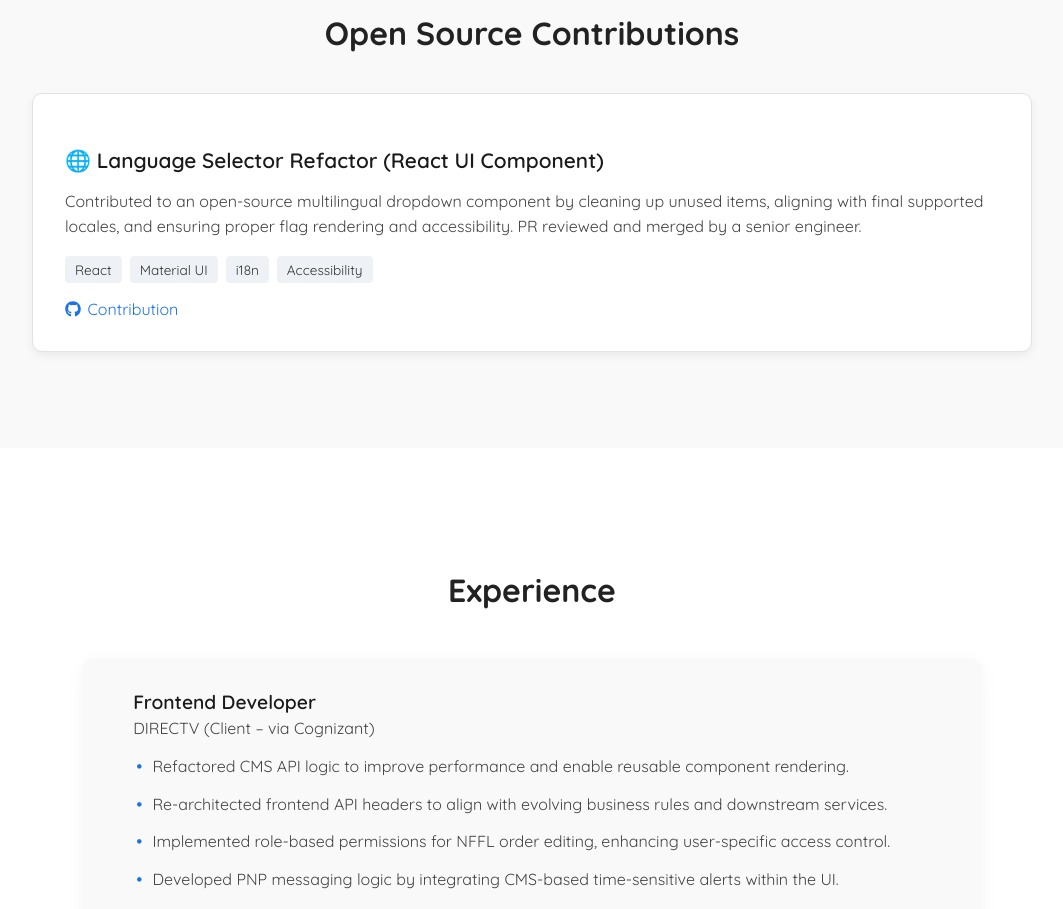
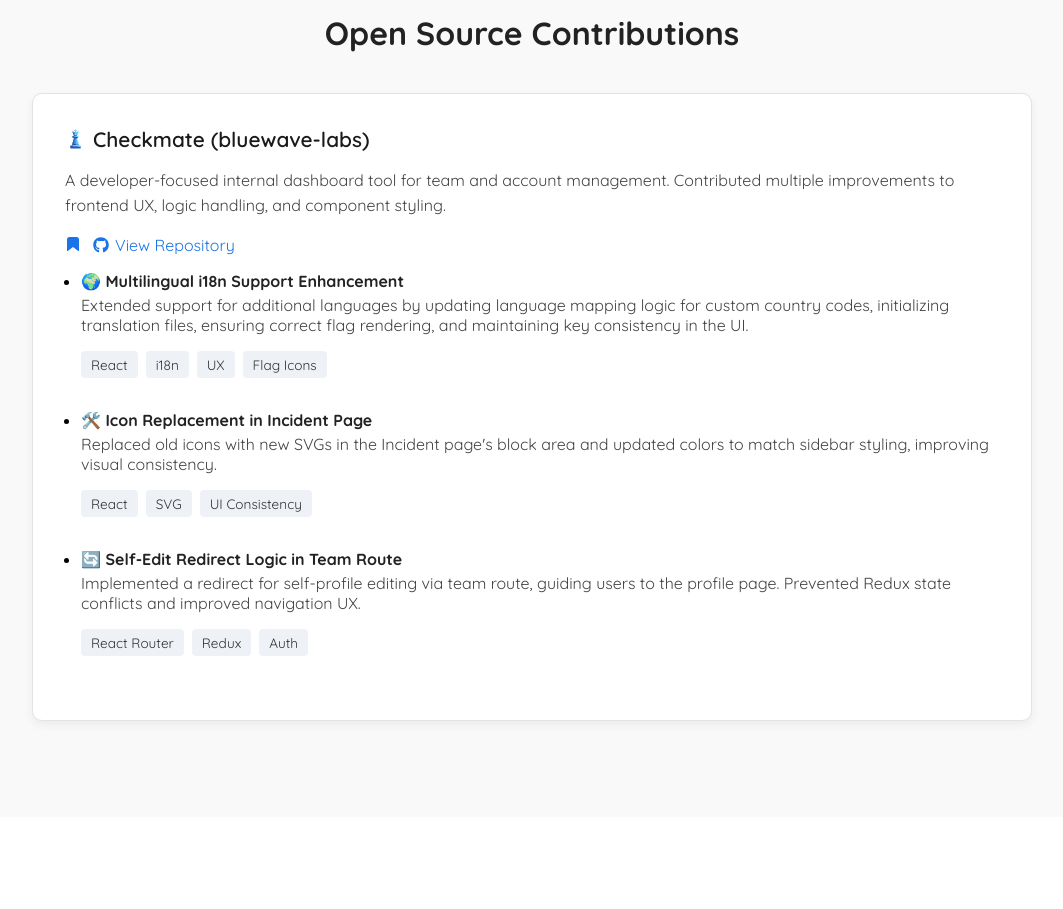
Before and after one commit to Mohansai-M/myPortfolio, a Next.js app: page / in a window 1280 px wide. Shown: the part 2820-3729 px from the top of the page, without its empty margins (108-1171 px from the left). Built offline with nearby package versions, Linux system fonts and the light colour scheme.

Commit message:
Updated Latest Contributions

```diff
--- a/src/app/components/OpensourcesSection.jsx
+++ b/src/app/components/OpensourcesSection.jsx
@@ -5,16 +5,49 @@ import styles from "./ProjectsSection.module.css";
 import { motion } from "framer-motion";
 import { FaGithub } from "react-icons/fa";
 import { useSelector } from "react-redux";
+import Image from "next/image";
+
+// Optional: Replace this with an imported SVG or icon component
+const RepoIcon = () => (
+  <svg
+    height="16"
+    width="16"
+    viewBox="0 0 16 16"
+    fill="currentColor"
+    style={{ marginRight: "6px" }}
+  >
+    <path d="M2 2.5A2.5 2.5 0 014.5 0h7A2.5 2.5 0 0114 2.5v11a.5.5 0 01-.79.407L8 10.069l-5.21 3.838A.5.5 0 012 13.5v-11z" />
+  </svg>
+);
 
 const contributions = [
   {
-    title: "🌐 Language Selector Refactor (React UI Component)",
+    repoName: "Checkmate",
+    org: "bluewave-labs",
+    repoLink: "https://github.com/bluewave-labs/Checkmate",
     description:
-      "Contributed to an open-source multilingual dropdown component by cleaning up unused items, aligning with final supported locales, and ensuring proper flag rendering and accessibility. PR reviewed and merged by a senior engineer.",
-    tech: ["React", "Material UI", "i18n", "Accessibility"],
-    github: "https://github.com/org-or-user/repo-name/pull/1234",
+      "A developer-focused internal dashboard tool for team and account management. Contributed multiple improvements to frontend UX, logic handling, and component styling.",
+    contributions: [
+      {
+        title: "🌍 Multilingual i18n Support Enhancement",
+        details:
+          "Extended support for additional languages by updating language mapping logic for custom country codes, initializing translation files, ensuring correct flag rendering, and maintaining key consistency in the UI.",
+        tech: ["React", "i18n", "UX", "Flag Icons"],
       },
-  // You can add more contributions here in future
+      {
+        title: "🛠️ Icon Replacement in Incident Page",
+        details:
+          "Replaced old icons with new SVGs in the Incident page's block area and updated colors to match sidebar styling, improving visual consistency.",
+        tech: ["React", "SVG", "UI Consistency"],
+      },
+      {
+        title: "🔄 Self-Edit Redirect Logic in Team Route",
+        details:
+          "Implemented a redirect for self-profile editing via team route, guiding users to the profile page. Prevented Redux state conflicts and improved navigation UX.",
+        tech: ["React Router", "Redux", "Auth"],
+      },
+    ],
+  },
 ];
 
 const OpenSourceSection = () => {
@@ -41,7 +74,7 @@ const OpenSourceSection = () => {
         </h2>
 
         <div className={styles.grid}>
-          {contributions.map((item, index) => (
+          {contributions.map((repo, index) => (
             <div
               key={index}
               className={styles.card}
@@ -54,47 +87,91 @@ const OpenSourceSection = () => {
                     : "0 4px 10px rgba(255,255,255,0.04)",
               }}
             >
+              <div
+                style={{ display: "flex", alignItems: "center", gap: "8px" }}
+              >
+                <Image
+                  src="/checkmate-icon.svg"
+                  alt="Checkmate Icon"
+                  width={20}
+                  height={20}
+                />
                 <h3
                   className={styles.title}
                   style={{
                     color: theme === "light" ? "#1a1a1a" : "#eee",
+                    margin: 0,
                   }}
                 >
-                {item.title}
+                  {repo.repoName} ({repo.org})
                 </h3>
+              </div>
+
               <p
                 className={styles.description}
                 style={{ color: theme === "light" ? "#444" : "#ccc" }}
               >
-                {item.description}
+                {repo.description}
               </p>
-              <ul className={styles.tech}>
-                {item.tech.map((tech, i) => (
-                  <li
-                    key={i}
-                    style={{
-                      backgroundColor: theme === "light" ? "#eef1f6" : "#333",
-                      color: theme === "light" ? "#333" : "#ddd",
-                    }}
-                  >
-                    {tech}
-                  </li>
-                ))}
-              </ul>
-              <div className={styles.links}>
-                {item.github && (
+
+              <div className={styles.links} style={{ marginBottom: "1rem" }}>
                 <a
-                    href={item.github}
+                  href={repo.repoLink}
                   target="_blank"
                   rel="noopener noreferrer"
                   style={{
                     color: theme === "light" ? "#1a73e8" : "#80bfff",
+                    display: "flex",
+                    alignItems: "center",
+                    gap: "6px",
                   }}
                 >
-                    <FaGithub /> Contribution
+                  <RepoIcon />
+                  <FaGithub />
+                  View Repository
                 </a>
-                )}
               </div>
+
+              <ul
+                style={{
+                  paddingLeft: "1rem",
+                  display: "flex",
+                  flexDirection: "column",
+                  gap: "1rem",
+                }}
+              >
+                {repo.contributions.map((c, i) => (
+                  <li key={i}>
+                    <strong
+                      style={{ color: theme === "light" ? "#222" : "#fff" }}
+                    >
+                      {c.title}
+                    </strong>
+                    <p
+                      style={{
+                        color: theme === "light" ? "#444" : "#ccc",
+                        marginTop: "0.25rem",
+                      }}
+                    >
+                      {c.details}
+                    </p>
+                    <ul className={styles.tech} style={{ marginTop: "0.5rem" }}>
+                      {c.tech.map((t, j) => (
+                        <li
+                          key={j}
+                          style={{
+                            backgroundColor:
+                              theme === "light" ? "#eef1f6" : "#333",
+                            color: theme === "light" ? "#333" : "#ddd",
+                          }}
+                        >
+                          {t}
+                        </li>
+                      ))}
+                    </ul>
+                  </li>
+                ))}
+              </ul>
             </div>
           ))}
         </div>
```
Also changed, not shown: public/checkmate-icon.svg (added). Lines whose indentation alone changed are shown as unchanged.
